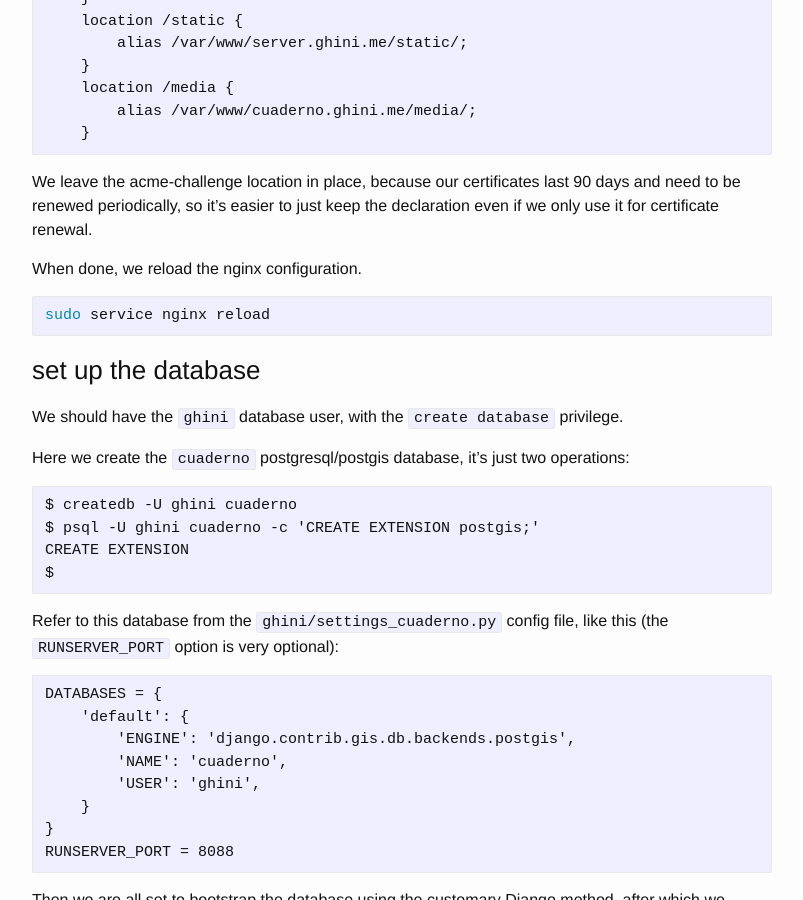
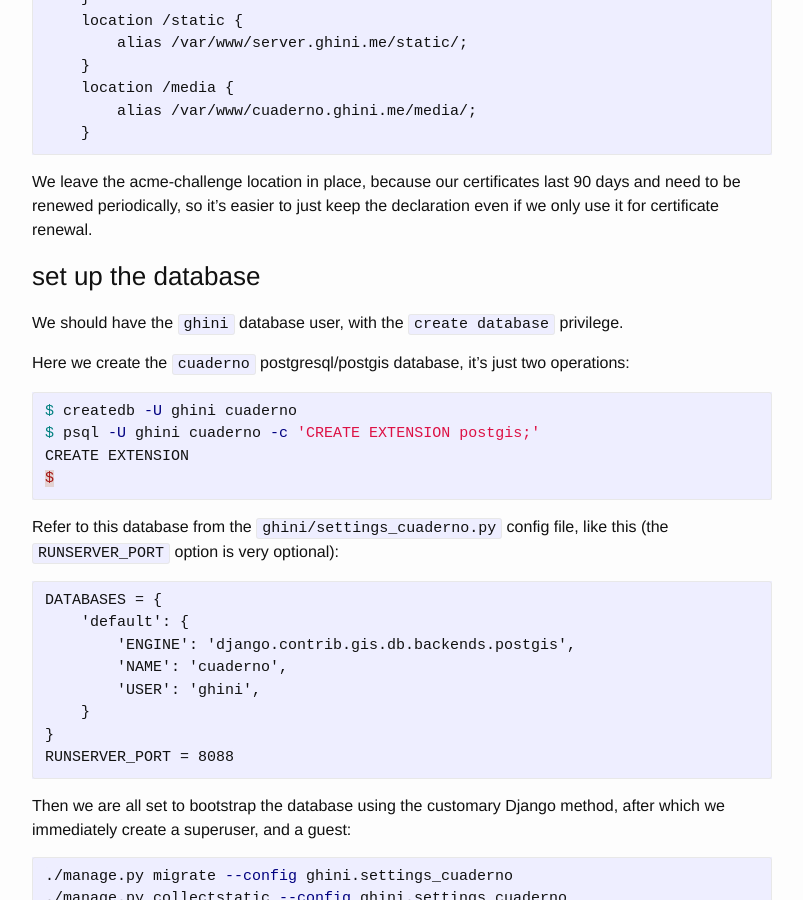
Before and after one commit to Ghini/ghini.github.io, a Jekyll site: the page built from _posts/2019-06-13-deploy-on-ghini.me.md, in a window 1280 px wide and 900 px high, scrolled down 2843 px. Shown: the whole window, without its empty margins (238-1041 px from the left). Built offline with Jekyll 4.4.1, drawn with Linux system fonts in a browser that asks for light colours; some of the changed text lies outside the part shown.

Commit message:
just fine-tuning

````diff
--- a/_posts/2019-06-13-deploy-on-ghini.me.md
+++ b/_posts/2019-06-13-deploy-on-ghini.me.md
@@ -144,19 +144,13 @@
 need to be renewed periodically, so it's easier to just keep the declaration even if we only
 use it for certificate renewal.
 
-When done, we reload the nginx configuration.
-
-```bash
-sudo service nginx reload
-```
-
 ### set up the database
 
 We should have the `ghini` database user, with the `create database` privilege.
 
 Here we create the `cuaderno` postgresql/postgis database, it's just two operations:
 
-```
+```bash
 $ createdb -U ghini cuaderno
 $ psql -U ghini cuaderno -c 'CREATE EXTENSION postgis;'
 CREATE EXTENSION
@@ -221,12 +215,20 @@
 certbot will decide if it's indeed time to renew, or if the certificate still has more than
 30 days to go.
 
+## reload-restart nginx
+
+When done, we reload the nginx configuration.
+
+```bash
+sudo service nginx reload
+```
+
 ## run the services
 
 We put all our uwsgi files are in the same directory, so we can use `uwsgi` in 'emperor'
 mode.  Did you already install uwsgi?  you can put it in the same virtual environment as our
 django apps.  Activate the environment, move to the project directory, then run the command:
 
+```bash
+$ uwsgi --emperor $(pwd)/uwsgi.d/
 ```
-uwsgi --emperor $(pwd)/uwsgi.d/
-```
````
